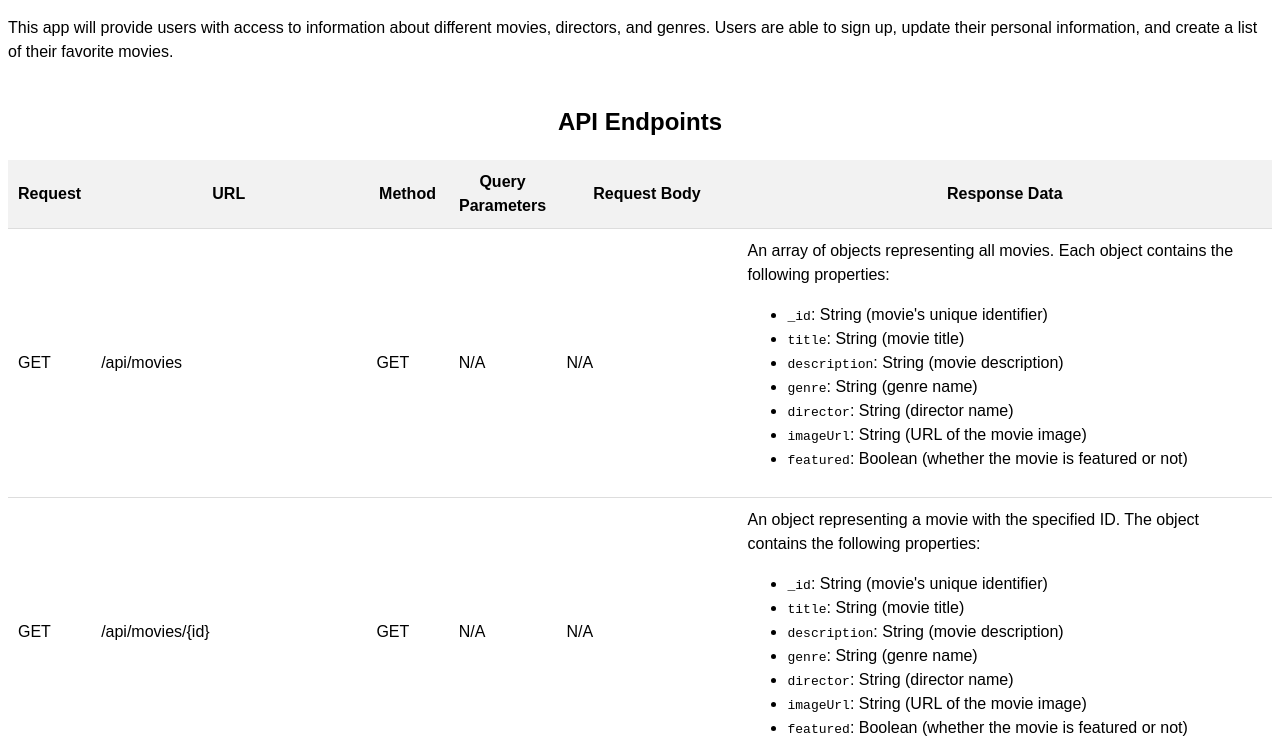
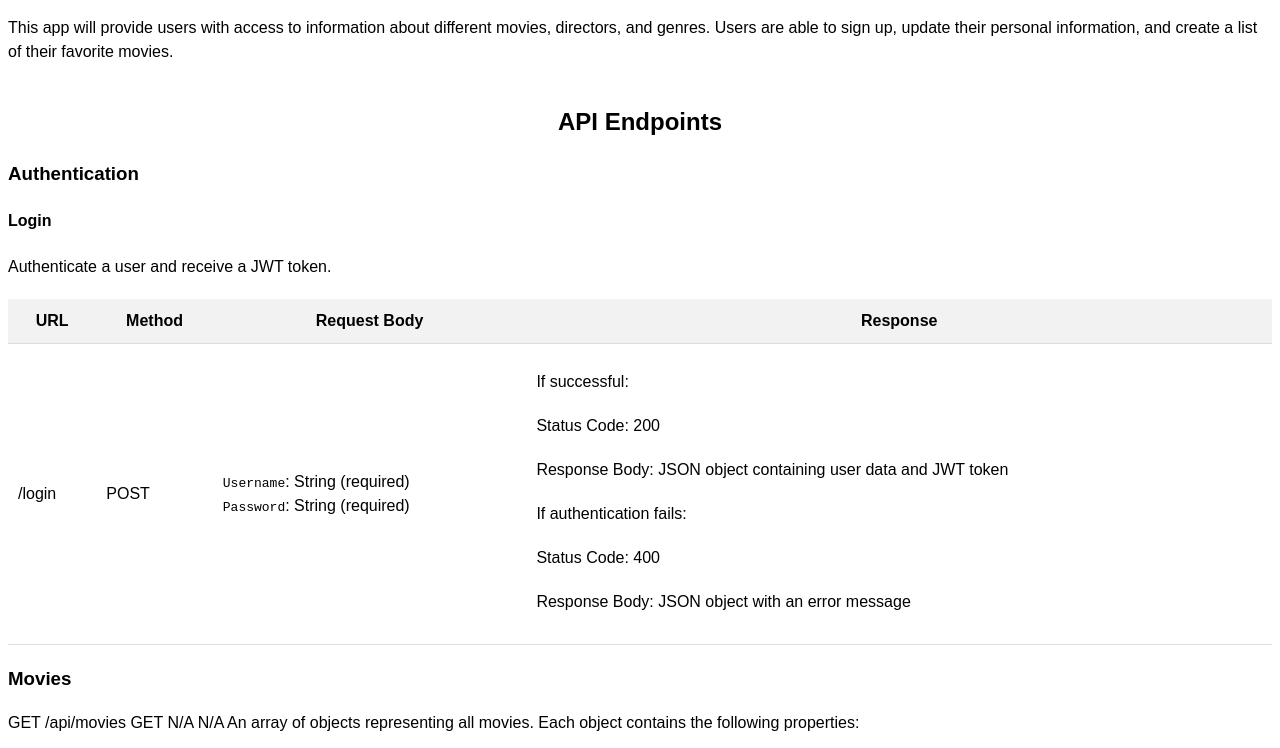
Before and after one commit to ywrth/moviesapi2, a website: page public/documentation.html in a window 1280 px wide. Shown: the top 748 px of the page. Drawn offline with Linux system fonts and the light colour scheme.

Commit message:
documentation update

```diff
--- a/public/documentation.html
+++ b/public/documentation.html
@@ -18,15 +18,36 @@
 
     <h2>API Endpoints</h2>
 
+<h3>Authentication</h3>
+
+<h4>Login</h4>
+<p>Authenticate a user and receive a JWT token.</p>
 <table>
     <tr>
-            <th>Request</th>
         <th>URL</th>
         <th>Method</th>
-            <th>Query Parameters</th>
         <th>Request Body</th>
-            <th>Response Data</th>
+        <th>Response</th>
     </tr>
+    <tr>
+        <td>/login</td>
+        <td>POST</td>
+        <td>
+            <code>Username</code>: String (required)<br>
+            <code>Password</code>: String (required)
+        </td>
+        <td>
+            <p>If successful:</p>
+            <p>Status Code: 200</p>
+            <p>Response Body: JSON object containing user data and JWT token</p>
+            <p>If authentication fails:</p>
+            <p>Status Code: 400</p>
+            <p>Response Body: JSON object with an error message</p>
+        </td>
+    </tr>
+</table>
+
+<h3>Movies</h3>
 
         <!-- request all movies -->
         <tr>
@@ -105,6 +126,7 @@
             </td>
         </tr>
 
+        <h3>Users</h3>
         <!-- Register new user -->
         <tr>
             <td>POST</td>
@@ -194,6 +216,14 @@
                 A text response indicating that the user has been deregistered.
             </td>
         </tr>
+
+        <h2>Important Note</h2>
+
+    <p>All requests to routes that require JWT authentication should include the JWT token in the
+        <code>Authorization</code> header as <code>Bearer &lt;token&gt;</code>.</p>
+</body>
+
+</html>
     </table>
 </body>
 
```
Lines whose indentation alone changed are shown as unchanged.
